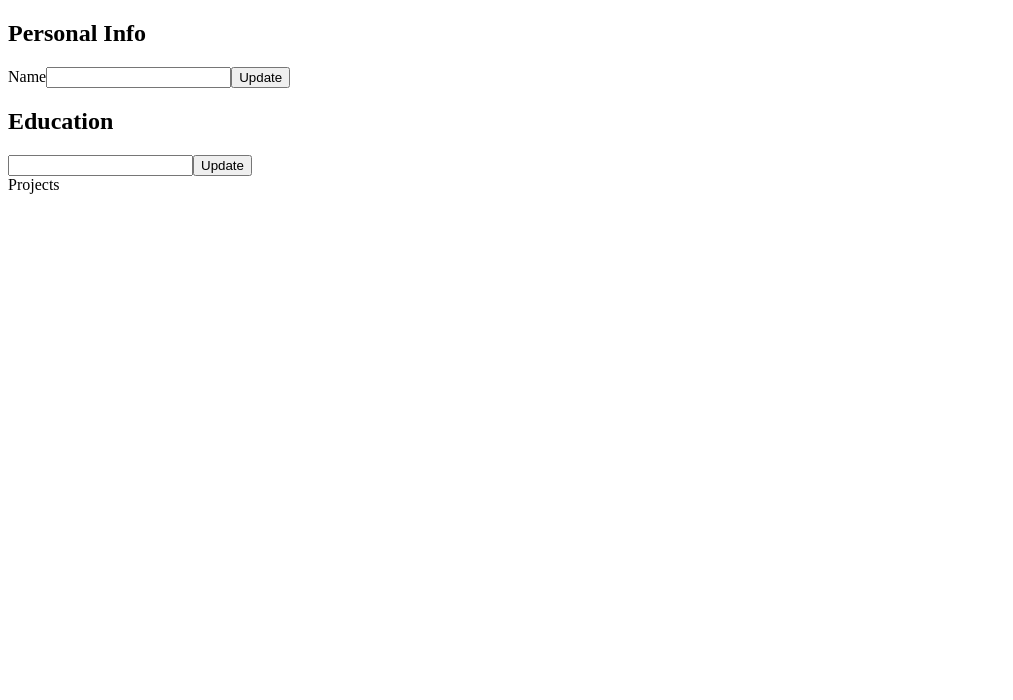
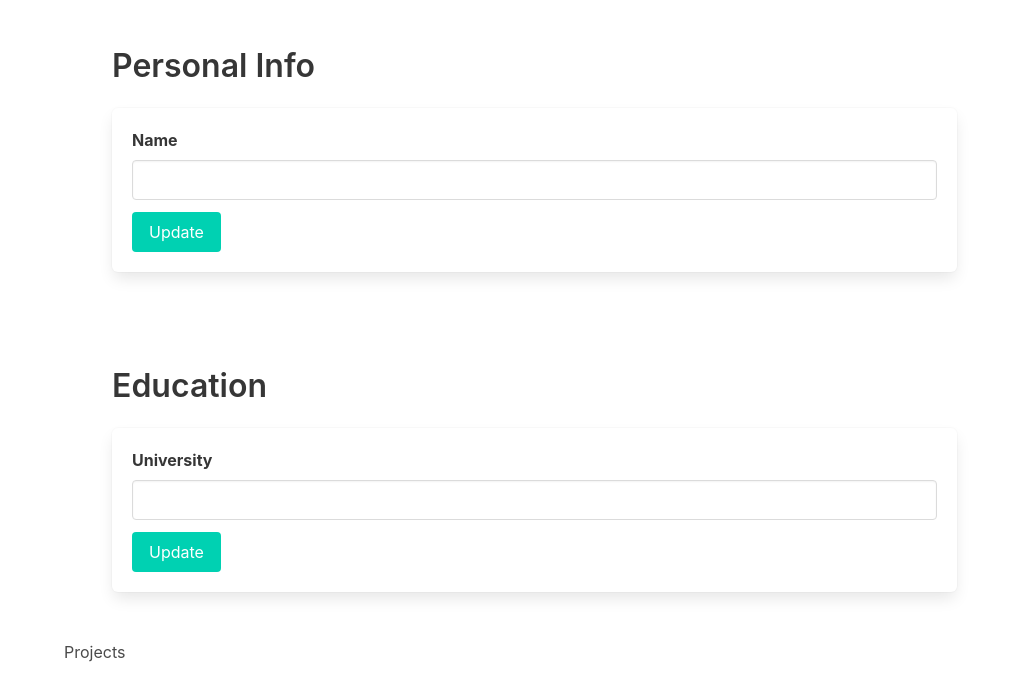
Before and after one commit to violetguos/cv-react, a React (Create React App) app: page / in a window 1280 px wide. Shown: the top 700 px of the page, without its empty margins (0-1013 px from the left). Built offline with nearby package versions, Linux system fonts and the light colour scheme.

Commit message:
add native css bulma styling

```diff
--- a/package.json
+++ b/package.json
@@ -6,6 +6,7 @@
     "@testing-library/jest-dom": "^5.11.4",
     "@testing-library/react": "^11.1.0",
     "@testing-library/user-event": "^12.1.10",
+    "bulma": "^0.9.2",
     "react": "^17.0.1",
     "react-dom": "^17.0.1",
     "react-scripts": "4.0.2",
--- a/src/App.js
+++ b/src/App.js
@@ -2,14 +2,17 @@ import React from "react";
 import Info from "./components/Info";
 import Education from "./components/Education";
 import Projects from "./components/Projects";
-
-
+import 'bulma/css/bulma.css'
+import './components/cv.css'
 const App = () => {
 
 
   return (
-    <div id="cv">
-      <Info />
+    <div class="container">
+
+        <Info />
+
+
       <Education />
       <Projects />
     </div>
--- a/src/components/Education.js
+++ b/src/components/Education.js
@@ -18,16 +18,21 @@ class Education extends React.Component {
     }
 
     render() {
-      console.log(this.state.editMode);
       if(this.state.editMode){
         return (
-        <section>
-          <h2>Education</h2>
-          <form onSubmit={this.handleSubmit}>
-            <label>
-              <input type="text" value={this.state.value} onChange={this.handleChange} />
-            </label>
-            <button type="submit">Update</button>
+        <section class="section">
+          <h2 class="title">Education</h2>
+          <form onSubmit={this.handleSubmit} class="box">
+            <div class="field">
+              <label htmlFor="nameInput" class="label">University</label>
+
+              <div class="control">
+
+
+                <input type="text" value={this.state.value} onChange={this.handleChange} class="input"/>
+              </div>
+            </div>
+            <button type="submit" class="button is-primary">Update</button>
           </form>
         </section>
 
@@ -36,9 +41,22 @@ class Education extends React.Component {
       else{
         return (
           <section>
-            <h2>Education</h2>
-            <p>{this.state.value}</p>
-            <button onClick={this.handleSubmit}>Update</button>
+            <h2 class="title">Education</h2>
+
+            <div class="card">
+              <div class="card-content">
+                <p>
+                  {this.state.value}
+                </p>
+              </div>
+              <footer class="card-footer">
+                <p class="card-footer-item">
+                  <span>
+                  <button onClick={this.handleSubmit} class="button is-primary">Update</button>
+                  </span>
+                </p>
+              </footer>
+            </div>
           </section>
         )
       }
--- a/src/components/Info.js
+++ b/src/components/Info.js
@@ -9,17 +9,22 @@ const Info = () => {
   }
   if(editMode){
     return (
-      <section>
-        <h2>Personal Info</h2>
-        <form onSubmit={onSubmit}>
-        <label htmlFor="nameInput">Name</label>
+      <section class="section">
+        <h2 class="title">Personal Info</h2>
+        <form onSubmit={onSubmit} class="box">
+          <div class="field">
+            <label htmlFor="nameInput" class="label">Name</label>
+              <div class="control">
                 <input
                   onChange={(e)=> setName(e.target.value)}
                   value={name}
                   type="text"
                   id="nameInput"
+                  class="input"
                 />
-        <button type="submit">
+              </div>
+          </div>
+          <button type="submit" class="button is-primary">
             Update
           </button>
         </form>
@@ -28,10 +33,22 @@ const Info = () => {
   }
   else{
     return (
-      <section>
-        <h2>Personal Info</h2>
-        <p>Name: {name}</p>
-        <button onClick={onSubmit}>Update</button>
+      <section class="section">
+        <h2 class="title">Personal Info</h2>
+        <div class="card">
+          <div class="card-content">
+            <h3 class="title">
+              {name}
+            </h3>
+          </div>
+          <footer class="card-footer">
+            <p class="card-footer-item">
+              <span>
+                <button onClick={onSubmit} class="button is-primary">Update</button>
+              </span>
+            </p>
+          </footer>
+        </div>
       </section>
     )
   }
--- /dev/null
+++ b/src/components/cv.css
@@ -0,0 +1,3 @@
+.box {
+    width: 80%;
+}
```
Also changed, not shown: 1 other file (tests, documents, lock files or other folders). Lines whose indentation alone changed are shown as unchanged.
